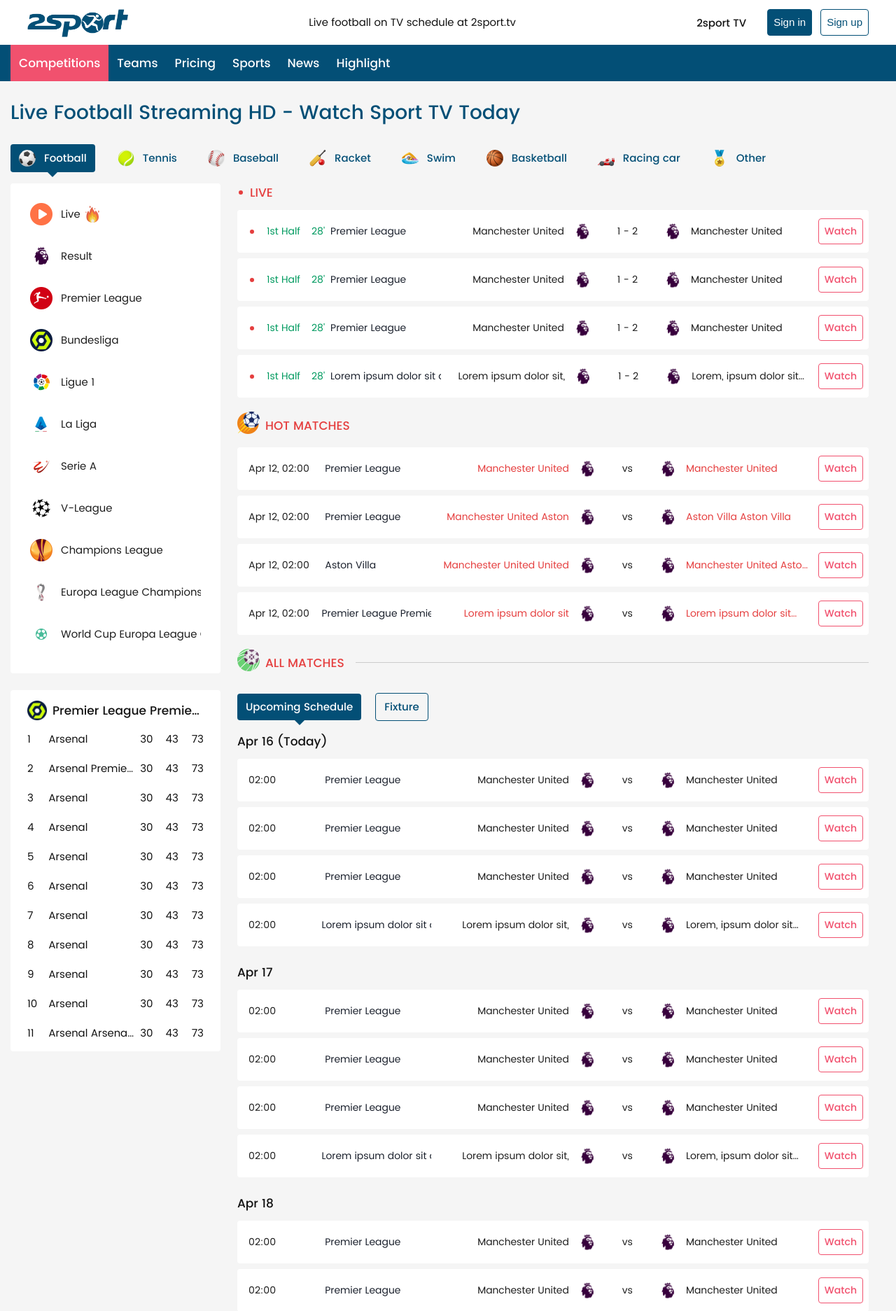
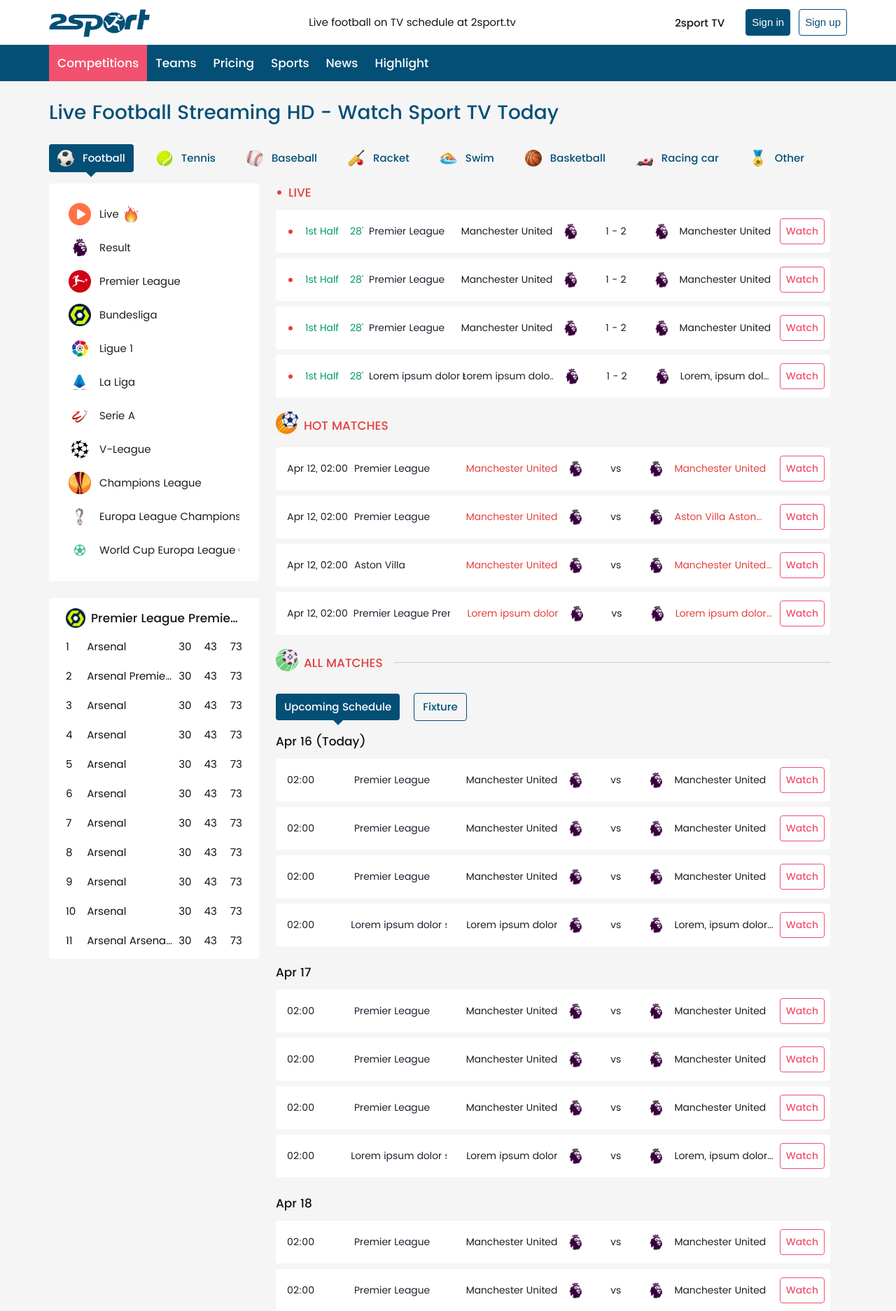
Before and after one commit to khoa96/APKhybrid, a PHP site: page / in a window 1280 px wide. Shown: the top 1873 px of the page at 70% size. Run offline with PHP 8.4, Linux system fonts and the light colour scheme.

Commit message:
fix layout

```diff
--- a/css/common.css
+++ b/css/common.css
@@ -136,14 +136,14 @@
   width: 100%;
 }
 
-.container-fluid {
+.container {
   padding-right: 15px;
   padding-left: 15px;
   margin-right: auto;
   margin-left: auto;
 }
 @media only screen and (max-width: 991px) {
-  .container-fluid {
+  .container {
     min-width: 100%;
     max-width: 100%;
     padding-right: 8px !important;
--- a/css/main.css
+++ b/css/main.css
@@ -154,6 +154,9 @@
   .common-left-layout {
     display: none;
   }
+}
+.common-left-layout .league-item {
+  margin-bottom: 0 !important;
 }
 
 .common-right-layout {
--- a/index.php
+++ b/index.php
@@ -4,7 +4,7 @@
     <?php include "templates/header.php"; ?>
     <?php include "templates/menu.php"; ?>
     <div class="home-page-wrapper">
-        <div class="container-fluid">
+        <div class="container">
             <div class="home-page-content">
                 <h1 class="title">Live Football Streaming HD - Watch Sport TV Today</h1>
             </div>
--- a/leagues.html
+++ b/leagues.html
@@ -27,7 +27,7 @@
 </head>
 <body>
     <div class="header">
-    <div class="container-fluid">
+    <div class="container">
         <div class="header-content">
             <a href="#" title="" target="" class="logo-header">
                     <img src="./images/logo-header.png" alt="" />
@@ -48,7 +48,7 @@
         </div>
     </div>
 </div>    <div class="main-menu-wrapper">
-    <div class="container-fluid">
+    <div class="container">
         <ul class="main-menu">
             <li class="main-menu-item active">
                 <a href="leagues.html" target="">
@@ -932,7 +932,7 @@
         </div>
     </div>
     <footer class="footer">
-    <div class="container-fluid">
+    <div class="container">
         <div class="footer-content">
             <a href="#" target="" class="logo-footer">
                 <img src="./images/logo-footer.png" alt="logo-footer.png" alt="" />
--- a/live.html
+++ b/live.html
@@ -27,7 +27,7 @@
 </head>
 <body>
     <div class="header">
-    <div class="container-fluid">
+    <div class="container">
         <div class="header-content">
             <a href="#" title="" target="" class="logo-header">
                     <img src="./images/logo-header.png" alt="" />
@@ -3326,7 +3326,7 @@
     </div>
     <!-- start footer block -->
     <footer class="footer">
-    <div class="container-fluid">
+    <div class="container">
         <div class="footer-content">
             <a href="#" target="" class="logo-footer">
                 <img src="./images/logo-footer.png" alt="logo-footer.png" alt="" />
--- a/price.html
+++ b/price.html
@@ -27,7 +27,7 @@
 </head>
 <body>
     <div class="header">
-    <div class="container-fluid">
+    <div class="container">
         <div class="header-content">
             <a href="#" title="" target="" class="logo-header">
                     <img src="./images/logo-header.png" alt="" />
@@ -1425,7 +1425,7 @@
         </div>
     </div>
     <footer class="footer">
-    <div class="container-fluid">
+    <div class="container">
         <div class="footer-content">
             <a href="#" target="" class="logo-footer">
                 <img src="./images/logo-footer.png" alt="logo-footer.png" alt="" />
--- a/scss/_common.scss
+++ b/scss/_common.scss
@@ -105,7 +105,7 @@
   width: 100%;
 }
 
-.container-fluid {
+.container {
   padding-right: 15px;
   padding-left: 15px;
   margin-right: auto;
--- a/scss/_main.scss
+++ b/scss/_main.scss
@@ -137,6 +137,9 @@
 
   @include mq(max_md) {
     display: none;
+  }
+  .league-item {
+    margin-bottom: 0 !important;;
   }
 }
 
--- a/teams.php
+++ b/teams.php
@@ -4,7 +4,7 @@
     <?php include "templates/header.php"; ?>
     <?php include "templates/menu.php"; ?>
     <div class="home-page-wrapper">
-        <div class="container-fluid">
+        <div class="container">
             <div class="home-page-content">
                 <div class="common-list-category">
                                 <div class="category-item">
--- a/templates/footer.php
+++ b/templates/footer.php
@@ -1,5 +1,5 @@
 <footer class="footer">
-    <div class="container-fluid">
+    <div class="container">
         <div class="footer-content">
             <a href="#" target="" class="logo-footer">
                 <img src="./images/logo-footer.png" alt="logo-footer.png" alt="" />
--- a/templates/header.php
+++ b/templates/header.php
@@ -1,5 +1,5 @@
 <div class="header">
-    <div class="container-fluid">
+    <div class="container">
         <div class="header-content">
             <a href="#" title="" target="" class="logo-header">
                     <img src="./images/logo-header.png" alt="" />
--- a/templates/menu.php
+++ b/templates/menu.php
@@ -1,5 +1,5 @@
 <div class="main-menu-wrapper">
-    <div class="container-fluid">
+    <div class="container">
         <ul class="main-menu">
             <li class="main-menu-item active">
                 <a href="leagues.html" target="">
```
Also changed, not shown: index.html (+4 -4 lines), teams.html (+4 -4 lines), 1 other file.
